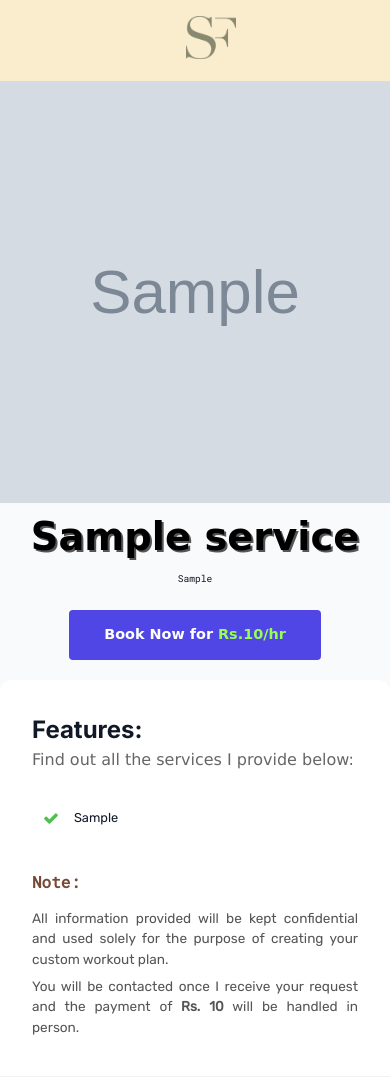
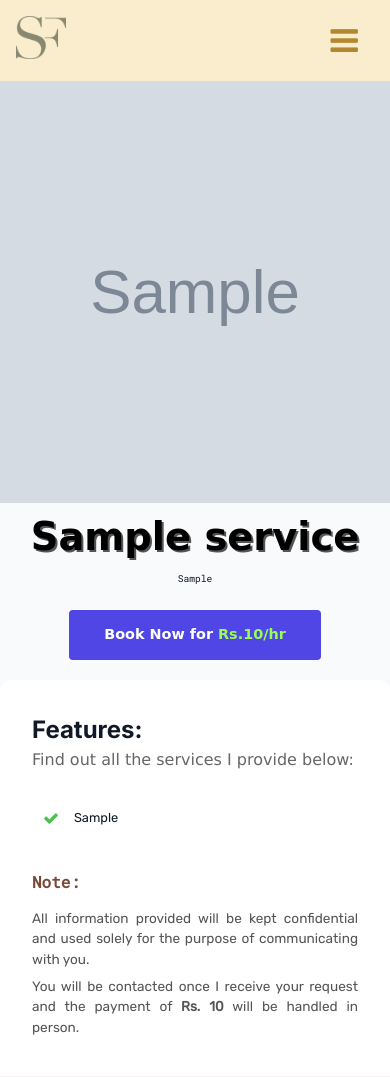
Before and after one commit to whyme-duh/sapp-fit, a Django app: a page that uses website/templates/website/navbar.html in a window 390 px wide. Shown: the top 1077 px of the page. Run offline with Django 4.2, Linux system fonts and the light colour scheme; tables that the repository leaves empty hold one stand-in row (values such as "Sample post"); grey boxes marked "Sample" are stand-in pictures; some libraries are stand-ins or nearby versions; some web fonts are replaced.

Commit message:
Enhancement: Added other nav links in services page

```diff
--- a/sapfit/settings.py
+++ b/sapfit/settings.py
@@ -28,7 +28,7 @@ SECRET_KEY = os.environ.get('SECRET_KEY_SETTINGS')
 GEMINI_API_KEY = os.environ.get('GEMINI_API_KEY')
 
 # SECURITY WARNING: don't run with debug turned on in production!
-DEBUG = True
+DEBUG = False
 
 ALLOWED_HOSTS = ['*']
 
--- a/website/static/website/client_style.css
+++ b/website/static/website/client_style.css
@@ -26,7 +26,7 @@ body {
 .navbar{
     display: flex;
     align-items: center;
-    justify-content: center;
+    justify-content: space-between;
 }
 
 
--- a/website/static/website/style.css
+++ b/website/static/website/style.css
@@ -39,6 +39,11 @@ html{
 body{
     overflow-x: hidden;
 }
+a {
+  text-decoration: none !important;
+  -webkit-text-decoration: none !important;
+}
+
 /* splash screen effects */
 .intro{
     position:fixed;
@@ -172,10 +177,13 @@ transition-delay: 1.2s;
 .page-navbar{
     background-color: var(--navbar-color);
     display: flex;
-    justify-content: center;
+    justify-content: space-around;
+    gap:1em;
+    align-items:center;
     width: 100%;
     padding: 1em;
 }
+
 .page-navbar .brand{
     width: fit-content;
 
@@ -258,7 +266,7 @@ li a:hover{
         height: fit-content;
         background-color: rgba(204, 178, 135, 0.969);
         left:0;
-        z-index:-1;
+        z-index:1000;
         display: flex;
         position:absolute;
         flex-direction: column;
@@ -279,7 +287,7 @@ li a:hover{
     .right-side-responsive li{
         width:100%;
         text-align: center;
-        padding:1em;
+        padding-block:1em;
         font-size: 0.85em;
     }
 
@@ -1104,7 +1112,7 @@ iframe{
     color:rgb(38, 38, 38);
     text-align: center;
     font-size:0.85em;
-    padding-bottom: 1em;
+    padding-block: 1em;
 }
 .whyme-link{
     font-weight: 800;
@@ -1148,13 +1156,16 @@ iframe{
     .navbar{
         padding: 0em;
     }
-    .responsive-navbar{
-        justify-content: center;
-    }
+
     .page-navbar{
         width: 100%;
+        justify-content: space-between;
         padding: 0;
     }
+    .page-navbar ul{
+        padding:0;
+    }
+
 
     .brand, .page-navbar .brand{
         padding: 1em;
--- a/website/templates/website/clients/clients.html
+++ b/website/templates/website/clients/clients.html
@@ -8,7 +8,6 @@
 <title>{% block title %} Clients {% endblock %}</title>
 {% block content %}
 {% include 'website/navbar.html' %}
-
 
 <div class="dashboard-container">
     <div class="page-header">
--- a/website/templates/website/home.html
+++ b/website/templates/website/home.html
@@ -196,8 +196,7 @@
     </div>
 
 </div>
-{% include 'website/navbar.html' %}
-<p class="maker">Created and Managed by <a href="https://www.shrestharitik.com.np/" target="_blank" class="whyme-link">Whyme-duh</a></p>
+<p class="maker">Created and Managed by <a href="https://shrestharitik.com.np/" target="_blank" class="whyme-link">Whyme-duh</a></p>
 
 
 {% endblock %}
--- a/website/templates/website/navbar.html
+++ b/website/templates/website/navbar.html
@@ -1,5 +1,16 @@
 {%load static %}
 
-<div class="page-navbar responsive-navbar">
+<div class="page-navbar">
     <div class="brand"><a href="{% url 'home-page' %}"><img src="{% static 'website/final_logo.png' %}" alt="logo"></a></div>
+    <nav class="right-side" id="responsive">
+        <ul>
+            <li><a href="{% url 'home-page' %}">Home</a></li>
+            <li><a href="{% url 'services-page' %}">Services</a></li>
+            <li><a href="{% url 'blogs' %}">Blogs</a></li>
+
+        </ul>
+    </nav>
+    <a href="javascript:void(0)" class="icon" onclick="navFunction()">
+        <i class="fa fa-bars"></i>
+    </a>
 </div>
--- a/website/templates/website/service/servicedetail.html
+++ b/website/templates/website/service/servicedetail.html
@@ -3,16 +3,10 @@
 {% load widget_tweaks %}
 {% block extra_css %}
 <link rel="stylesheet" href="{% static 'website/client_style.css' %}">
-
 {% endblock %}
-
-
 <title>{%block title%} {{service.title}} {% endblock %}</title>
-
 {% block content %}
-
 {% include 'website/navbar.html' %}
-
 <div class="service-detail-container">
     <div class="service-header">
         <div class="service-header-content">
@@ -37,7 +31,7 @@
                 </ul>
                 <div class="note">
                     <h4>Note: </h4>
-                    <p>All information provided will be kept confidential and used solely for the purpose of creating your custom workout plan.</p>
+                    <p>All information provided will be kept confidential and used solely for the purpose of communicating with you.</p>
                     <p>You will be contacted once I receive your request and the payment of <strong>Rs. {{service.price}}</strong> will be handled in person.</p>
                 </div>
 
--- a/website/views.py
+++ b/website/views.py
@@ -80,8 +80,13 @@ def send_email_about_booking(client_name, client_email,request_type, **kwargs):
     except Exception as e:
         print(f"Error sending email: {e}")
 
+@ratelimit(key='ip', rate='3/h', method= 'POST', block = False)
 def service_detail_view(request, slug):
     if request.method == "POST":
+        was_limited = getattr(request, 'limited', False)
+        if was_limited:
+            messages.error(request, f'Too many booking requests from this IP. Please try again later.')
+            return redirect('home-page')
         form = OneServiceBookingForm(request.POST)
         if form.is_valid():
             name = form.cleaned_data['name']
```
Lines whose indentation alone changed are shown as unchanged.
